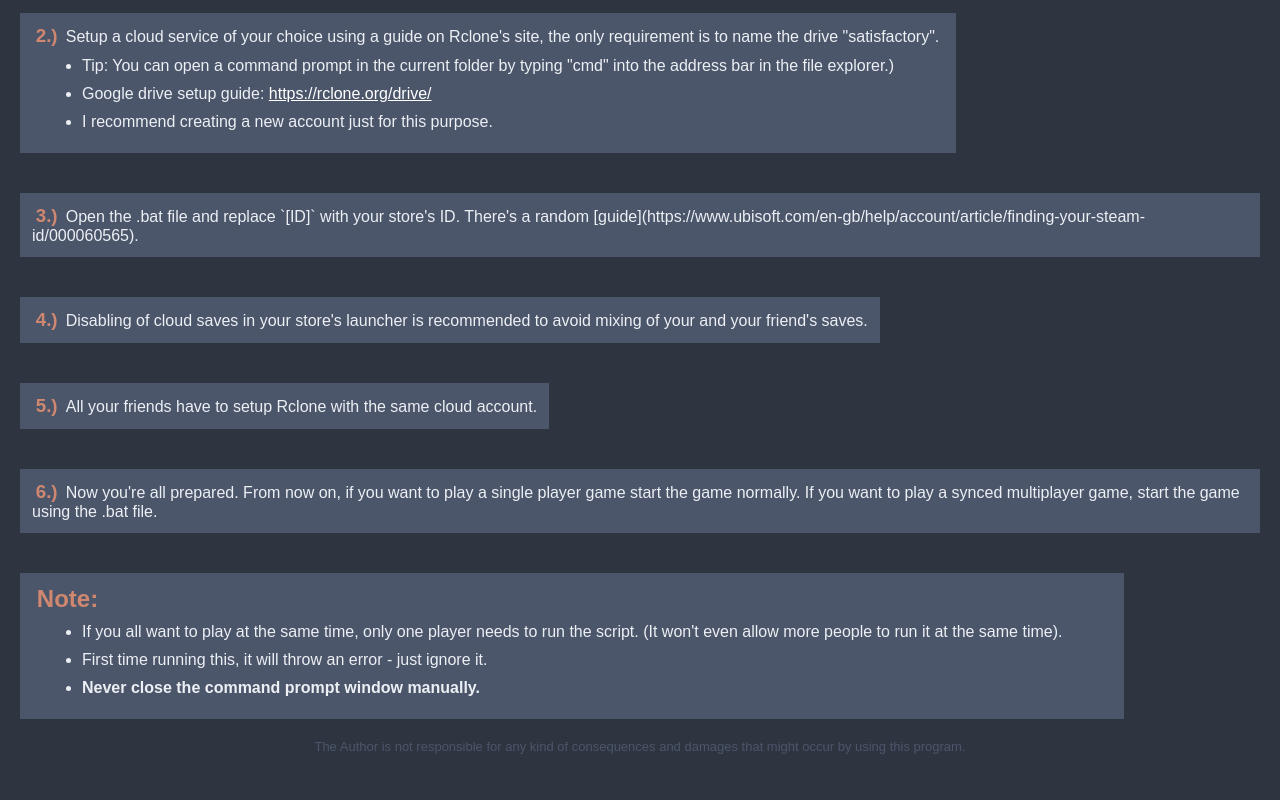
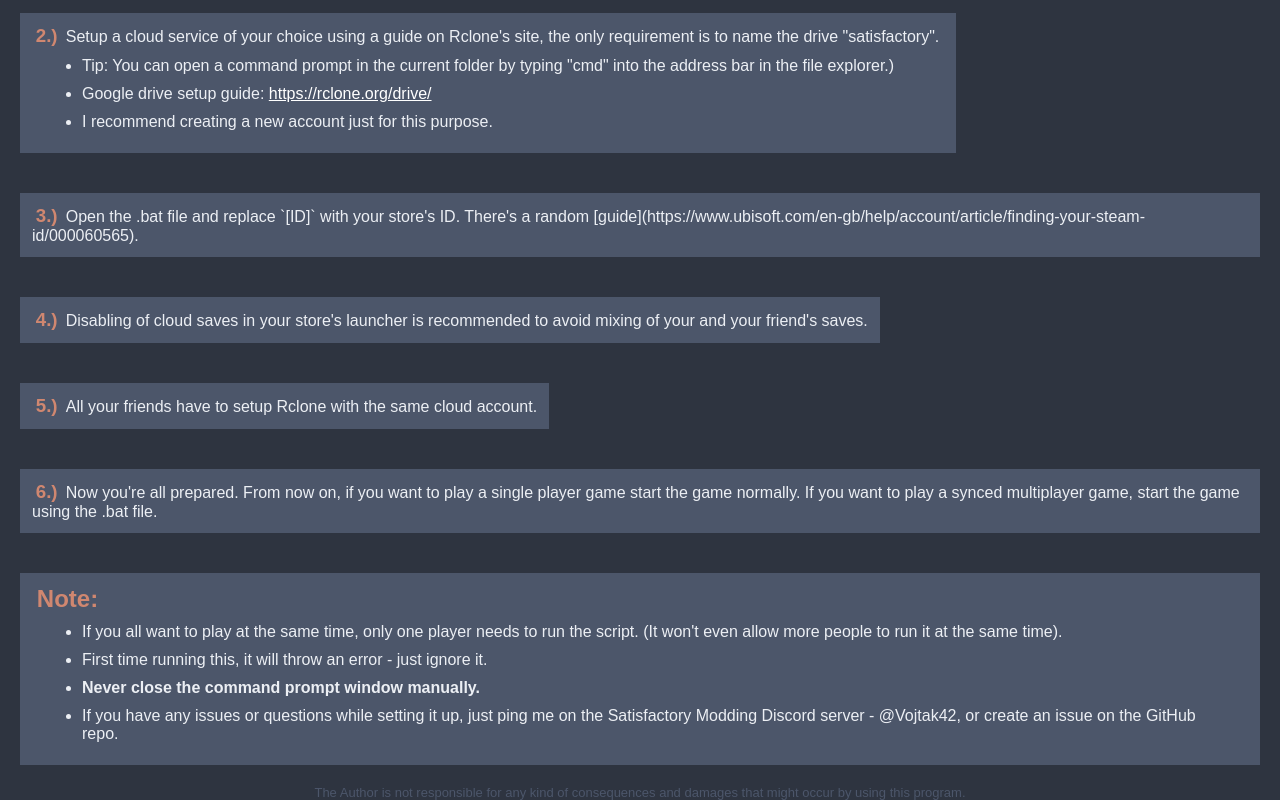
Before and after one commit to Vojtak42/Satisfactory-multiplayer-cloud-sync, a plain HTML site: page instins.html in a window 1280 px wide. Shown: the part 367-1167 px from the top of the page. Before the commit the page ends 1121 px from the top, so only its background shows below. Drawn offline with Linux system fonts and the light colour scheme.

Commit message:
Support contact

```diff
--- a/instins.html
+++ b/instins.html
@@ -67,6 +67,7 @@
                 <li class="instlist">If you all want to play at the same time, only one player needs to run the script. (It won't even allow more people to run it at the same time).</li>
                 <li class="instlist">First time running this, it will throw an error - just ignore it.</li>
                 <li class="instlist"><b>Never close the command prompt window manually.</b></li>
+                <li class="instlist">If you have any issues or questions while setting it up, just ping me on the Satisfactory Modding Discord server - @Vojtak42, or create an issue on the GitHub repo.</li>
             </ul>
             </p>
         </div>
```
